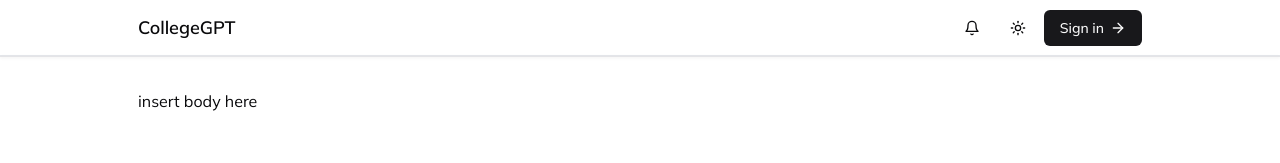
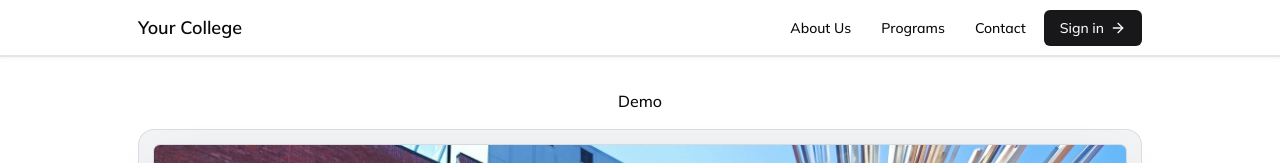
Before and after one commit to Run37927/collegeGPT, a Next.js app: page / in a window 1280 px wide. Shown: the top 163 px of the page. Built offline with nearby package versions, Linux system fonts and the light colour scheme; no server answers.

Commit message:
home page reno

```diff
--- a/src/app/page.js
+++ b/src/app/page.js
@@ -1,13 +1,22 @@
 import MaxWidthWrapper from "@/components/MaxWidthWrapper";
-import { getAuthSession } from "@/lib/auth";
-import prisma from "@/lib/db";
+import Image from 'next/image'
 
-export default async function Home() {
-  const session = await getAuthSession();
+export default function Home() {
 
   return (
     <MaxWidthWrapper className="mb-12 mt-8">
-      <h1>insert body here</h1>
+      <h1 className="font-medium text-center">Demo</h1>
+      <div className="rounded-xl bg-gray-900/5 p-2 my-4 ring-1 ring-inset ring-gray-900/10 md:rounded-2xl md:p-4">
+        <Image
+          src='/college-hero.jpg'
+          alt='hero'
+          width={4000}
+          height={3000}
+          quality={95}
+          priority
+          className="rounded-md bg-white shadow-2xl ring-1 ring-gray-900/10"
+        />
+      </div>
     </MaxWidthWrapper>
   );
 }
--- a/src/components/Navbar.js
+++ b/src/components/Navbar.js
@@ -1,12 +1,11 @@
 import React from 'react'
 import Link from "next/link"
 import MaxWidthWrapper from "./MaxWidthWrapper"
-import { ArrowRight, Sun, Bell, Github } from 'lucide-react'
+import { ArrowRight } from 'lucide-react'
 import { buttonVariants } from './ui/button'
 import { cn } from '@/lib/utils'
 import { getAuthSession } from '@/lib/auth'
 import UserAccountNav from './UserAccountNav'
-import Image from 'next/image'
 
 async function Navbar() {
     const session = await getAuthSession();
@@ -16,7 +15,7 @@ async function Navbar() {
             <MaxWidthWrapper>
                 <div className='flex h-14 items-center justify-between'>
                     <Link href='/' className='flex z-40 font-semibold text-lg'>
-                        <span>CollegeGPT</span>
+                        <span>Your College</span>
                     </Link>
 
                     <div className='hidden items-center space-x-1.5 sm:flex'>
@@ -26,7 +25,7 @@ async function Navbar() {
                                     variant: "ghost",
                                     size: "sm",
                                 }), "cursor-pointer")}>
-                                <Bell className='h-4 w-4' />
+                                About Us
                             </div>
 
                             <div
@@ -34,13 +33,21 @@ async function Navbar() {
                                     variant: "ghost",
                                     size: "sm",
                                 }), "cursor-pointer")}>
-                                <Sun className='h-4 w-4' />
+                                Programs
+                            </div>
+
+                            <div
+                                className={cn(buttonVariants({
+                                    variant: "ghost",
+                                    size: "sm",
+                                }), "cursor-pointer")}>
+                                Contact
                             </div>
 
                             {session?.user ? (
                                 <UserAccountNav session={session} />
                             ) : (
-                                <Link href='/sign-in' className={cn(buttonVariants({ size: "sm" }), "flex items-center justify-center group px-4")}>
+                                <Link href='#' className={cn(buttonVariants({ size: "sm" }), "flex items-center justify-center group px-4")}>
                                     <span>Sign in</span>
                                     <ArrowRight className='ml-1.5 transform h-4 w-4 transition-transform duration-300 group-hover:translate-x-1' />
                                 </Link>
```
Also changed, not shown: public/college-hero.jpg (added).
